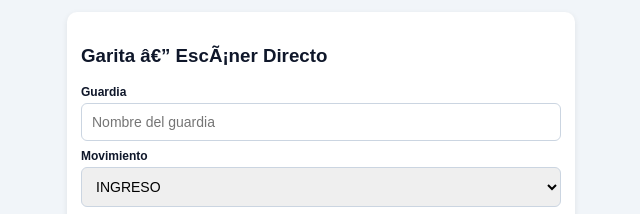
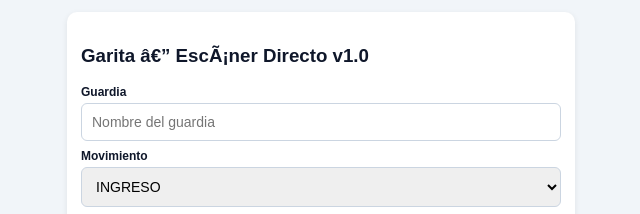
Before and after one commit to djampoolsc/QR-Scann, a plain HTML site: page index.html in a window 1280 px wide. Shown: the top 214 px of the page, 319-959 px from the left. Drawn offline with Linux system fonts and the light colour scheme.

Commit message:
Update title to include version number

```diff
--- a/index.html
+++ b/index.html
@@ -15,7 +15,7 @@
   </head>
   <body>
     <div class="card">
-      <h3>Garita — Escáner Directo</h3>
+      <h3>Garita — Escáner Directo v1.0</h3>
       <label>Guardia</label>
       <input id="guardia" placeholder="Nombre del guardia">
       <label>Movimiento</label>
```
